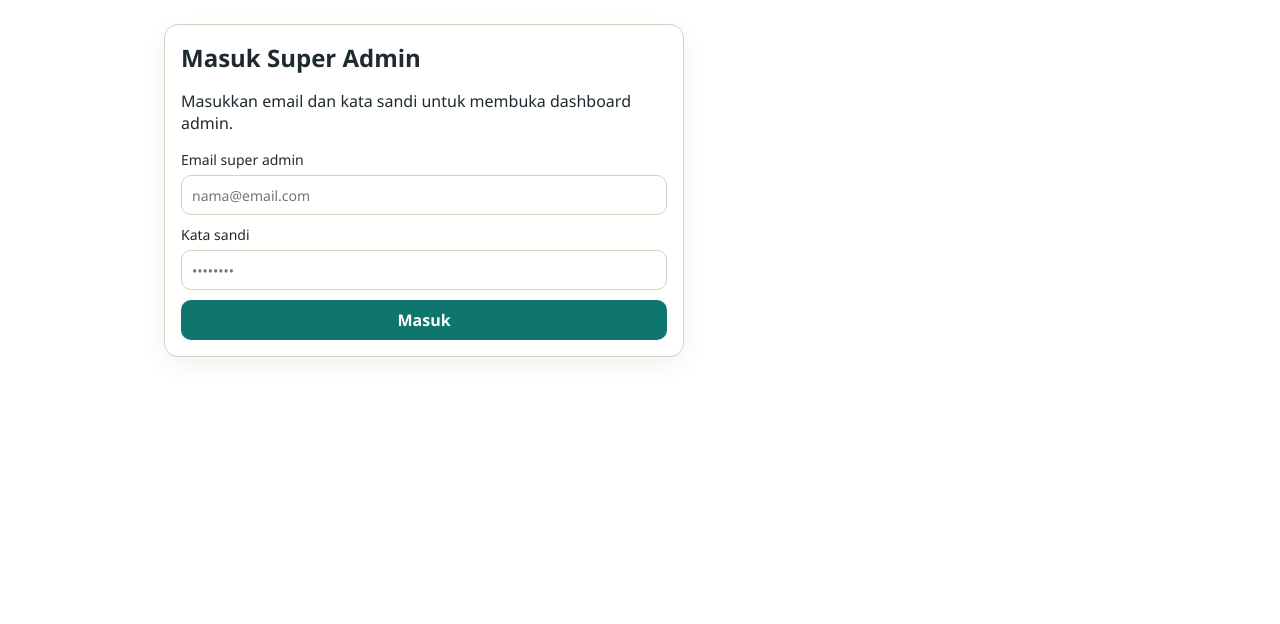
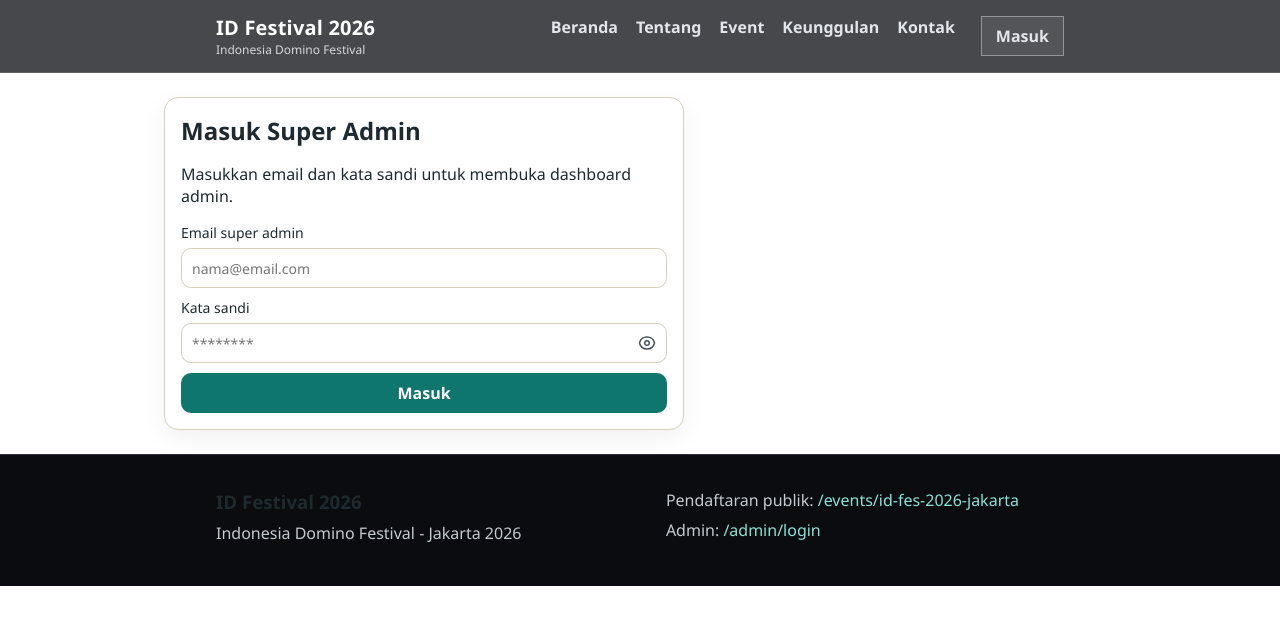
Before and after one commit to panglimadomino/id_fes_2026, a Next.js app: page /admin/login in a window 1280 px wide. Shown: the top 624 px of the page. Built offline with nearby package versions, Linux system fonts and the light colour scheme; no server answers.

Commit message:
fix admin auth flow and apply public shell across pages

```diff
--- a/app/admin/login/login-form.tsx
+++ b/app/admin/login/login-form.tsx
@@ -7,6 +7,7 @@ export default function AdminLoginForm() {
   const router = useRouter();
   const [email, setEmail] = useState("");
   const [password, setPassword] = useState("");
+  const [showPassword, setShowPassword] = useState(false);
   const [loading, setLoading] = useState(false);
   const [error, setError] = useState<string | null>(null);
 
@@ -28,7 +29,10 @@ export default function AdminLoginForm() {
       };
 
       if (!res.ok || !payload.ok) {
-        setError(payload.error ?? "Gagal masuk. Coba lagi.");
+        setError(
+          payload.error ??
+            "Gagal masuk. Pastikan email/kata sandi benar atau setel ulang password di Supabase Auth.",
+        );
         return;
       }
 
@@ -45,6 +49,7 @@ export default function AdminLoginForm() {
         Email super admin
         <input
           type="email"
+          autoComplete="email"
           value={email}
           onChange={(e) => setEmail(e.target.value)}
           placeholder="nama@email.com"
@@ -53,13 +58,34 @@ export default function AdminLoginForm() {
       </label>
       <label>
         Kata sandi
-        <input
-          type="password"
-          value={password}
-          onChange={(e) => setPassword(e.target.value)}
-          placeholder="••••••••"
-          required
-        />
+        <div className="password-field">
+          <input
+            type={showPassword ? "text" : "password"}
+            autoComplete="current-password"
+            value={password}
+            onChange={(e) => setPassword(e.target.value)}
+            placeholder="********"
+            required
+          />
+          <button
+            type="button"
+            className="password-toggle"
+            aria-label={showPassword ? "Sembunyikan kata sandi" : "Tampilkan kata sandi"}
+            onClick={() => setShowPassword((prev) => !prev)}
+          >
+            {showPassword ? (
+              <svg viewBox="0 0 24 24" aria-hidden="true">
+                <path d="M3 3l18 18M10.6 10.6a2 2 0 102.8 2.8" />
+                <path d="M9.9 4.2A10.6 10.6 0 0112 4c5 0 8.9 3.3 10 8-0.4 1.8-1.4 3.4-2.8 4.7M6.1 6.2C4.1 7.6 2.7 9.6 2 12c1.1 4.7 5 8 10 8 1.5 0 2.9-0.3 4.2-0.9" />
+              </svg>
+            ) : (
+              <svg viewBox="0 0 24 24" aria-hidden="true">
+                <path d="M2 12c1.1-4.7 5-8 10-8s8.9 3.3 10 8c-1.1 4.7-5 8-10 8S3.1 16.7 2 12z" />
+                <circle cx="12" cy="12" r="3" />
+              </svg>
+            )}
+          </button>
+        </div>
       </label>
       <button type="submit" disabled={loading}>
         {loading ? "Memproses..." : "Masuk"}
--- a/app/admin/login/page.tsx
+++ b/app/admin/login/page.tsx
@@ -1,6 +1,7 @@
 import { redirect } from "next/navigation";
 import AdminLoginForm from "./login-form";
 import { getSuperAdminFromSession } from "@/lib/auth/admin-session";
+import { PublicShell } from "@/components/public-shell";
 
 export const dynamic = "force-dynamic";
 
@@ -9,6 +10,7 @@ export default async function AdminLoginPage() {
   if (admin) redirect("/admin");
 
   return (
+    <PublicShell>
       <div className="page-wrap">
         <div className="grid">
           <section className="panel" style={{ maxWidth: 520 }}>
@@ -18,5 +20,6 @@ export default async function AdminLoginPage() {
           </section>
         </div>
       </div>
+    </PublicShell>
   );
 }
--- a/app/admin/page.tsx
+++ b/app/admin/page.tsx
@@ -1,7 +1,7 @@
 import {
-  createSupabaseAuthedClient,
   getSuperAdminFromSession,
 } from "@/lib/auth/admin-session";
+import { createAdminSupabaseClient } from "@/lib/supabase/admin-client";
 import { redirect } from "next/navigation";
 
 export const dynamic = "force-dynamic";
@@ -18,7 +18,9 @@ export default async function AdminPage() {
   const admin = await getSuperAdminFromSession();
   if (!admin) redirect("/admin/login");
 
-  const supabase = createSupabaseAuthedClient(admin.accessToken);
+  // Session login tetap divalidasi, tetapi query dashboard dijalankan
+  // dengan service-role agar tidak tergantung policy read user token.
+  const supabase = createAdminSupabaseClient();
 
   const { data: events, error: eventError } = await supabase
     .from("events")
--- a/app/api/admin/login/route.ts
+++ b/app/api/admin/login/route.ts
@@ -31,8 +31,18 @@ export async function POST(req: Request) {
     });
 
   if (signInError || !signInData.session || !signInData.user) {
+    const detail = signInError?.message?.toLowerCase() ?? "";
+    const errorMessage =
+      detail.includes("invalid login credentials")
+        ? "Email atau kata sandi tidak valid."
+        : detail.includes("email not confirmed")
+          ? "Email belum terverifikasi. Cek inbox lalu verifikasi email dulu."
+          : detail.includes("password")
+            ? "Kata sandi belum disetel / tidak valid. Silakan reset password di Supabase Auth."
+            : "Gagal login. Cek email/kata sandi atau setel ulang password di Supabase Auth.";
+
     return NextResponse.json(
-      { ok: false, error: "Email atau kata sandi tidak valid." },
+      { ok: false, error: errorMessage },
       { status: 401 },
     );
   }
--- a/app/globals.css
+++ b/app/globals.css
@@ -149,6 +149,11 @@ th, td {
 
 .main-nav a:hover {
   opacity: 1;
+}
+
+.main-nav__active {
+  text-decoration: underline;
+  text-underline-offset: 6px;
 }
 
 .main-nav__login {
@@ -353,6 +358,46 @@ th, td {
   color: #8ce2d9;
 }
 
+.password-field {
+  position: relative;
+  display: flex;
+  align-items: center;
+}
+
+.password-field input {
+  width: 100%;
+  padding-right: 44px;
+}
+
+.password-toggle {
+  position: absolute;
+  right: 4px;
+  top: 4px;
+  height: 32px;
+  width: 32px;
+  border: 0;
+  border-radius: 8px;
+  background: transparent;
+  color: #4a5560;
+  padding: 0;
+  display: grid;
+  place-items: center;
+}
+
+.password-toggle:hover {
+  background: rgba(15, 118, 110, 0.1);
+}
+
+.password-toggle svg {
+  width: 18px;
+  height: 18px;
+  stroke: currentColor;
+  fill: none;
+  stroke-width: 2;
+  stroke-linecap: round;
+  stroke-linejoin: round;
+}
+
 @media (max-width: 900px) {
   :root {
     --content-width: 100vw;
--- /dev/null
+++ b/components/public-shell.tsx
@@ -0,0 +1,68 @@
+import Link from "next/link";
+import { ReactNode } from "react";
+
+type TabKey = "home" | "about" | "events" | "why" | "contact";
+
+type PublicShellProps = {
+  children: ReactNode;
+  activeTab?: TabKey;
+};
+
+function navClass(tab: TabKey, activeTab?: TabKey) {
+  return tab === activeTab ? "main-nav__active" : "";
+}
+
+export function PublicShell({ children, activeTab }: PublicShellProps) {
+  return (
+    <div className="public-page">
+      <header className="site-header">
+        <div className="site-header__inner">
+          <Link className="brand" href="/">
+            <span className="brand__title">ID Festival 2026</span>
+            <span className="brand__sub">Indonesia Domino Festival</span>
+          </Link>
+          <nav className="main-nav" aria-label="Navigasi utama">
+            <Link href="/" className={navClass("home", activeTab)}>
+              Beranda
+            </Link>
+            <Link href="/#about" className={navClass("about", activeTab)}>
+              Tentang
+            </Link>
+            <Link href="/#events" className={navClass("events", activeTab)}>
+              Event
+            </Link>
+            <Link href="/#why" className={navClass("why", activeTab)}>
+              Keunggulan
+            </Link>
+            <Link href="/#contact" className={navClass("contact", activeTab)}>
+              Kontak
+            </Link>
+            <Link href="/admin/login" className="main-nav__login">
+              Masuk
+            </Link>
+          </nav>
+        </div>
+      </header>
+
+      {children}
+
+      <footer className="site-footer" id="contact">
+        <div className="site-footer__inner">
+          <div>
+            <h3>ID Festival 2026</h3>
+            <p>Indonesia Domino Festival - Jakarta 2026</p>
+          </div>
+          <div>
+            <p>
+              Pendaftaran publik:{" "}
+              <Link href="/events/id-fes-2026-jakarta">/events/id-fes-2026-jakarta</Link>
+            </p>
+            <p>
+              Admin: <Link href="/admin/login">/admin/login</Link>
+            </p>
+          </div>
+        </div>
+      </footer>
+    </div>
+  );
+}
```
Also changed, not shown: app/events/[slug]/page.tsx (+6 -1 lines), app/not-found.tsx (+6 -1 lines), app/page.tsx (+3 -39 lines). Lines whose indentation alone changed are shown as unchanged.
